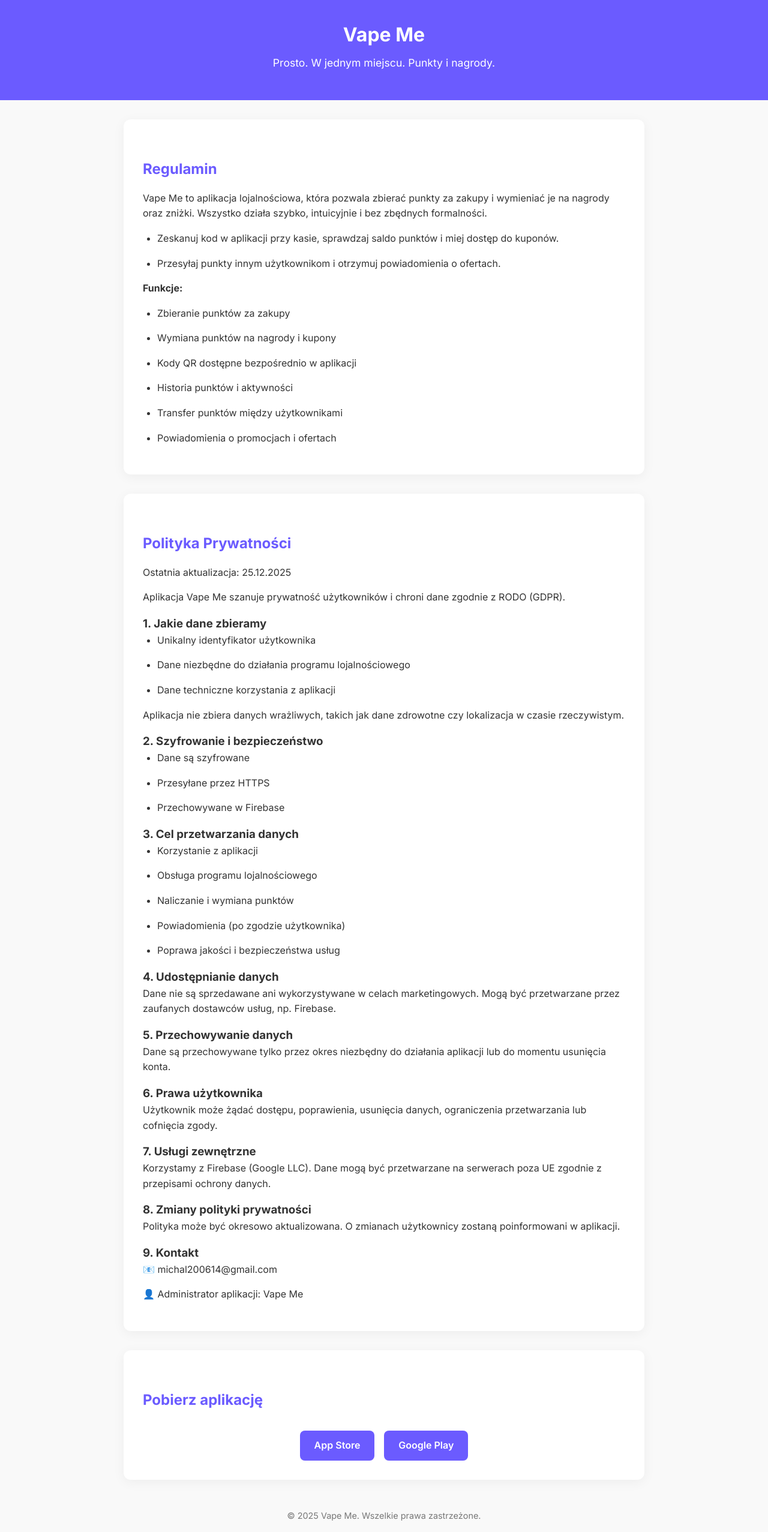
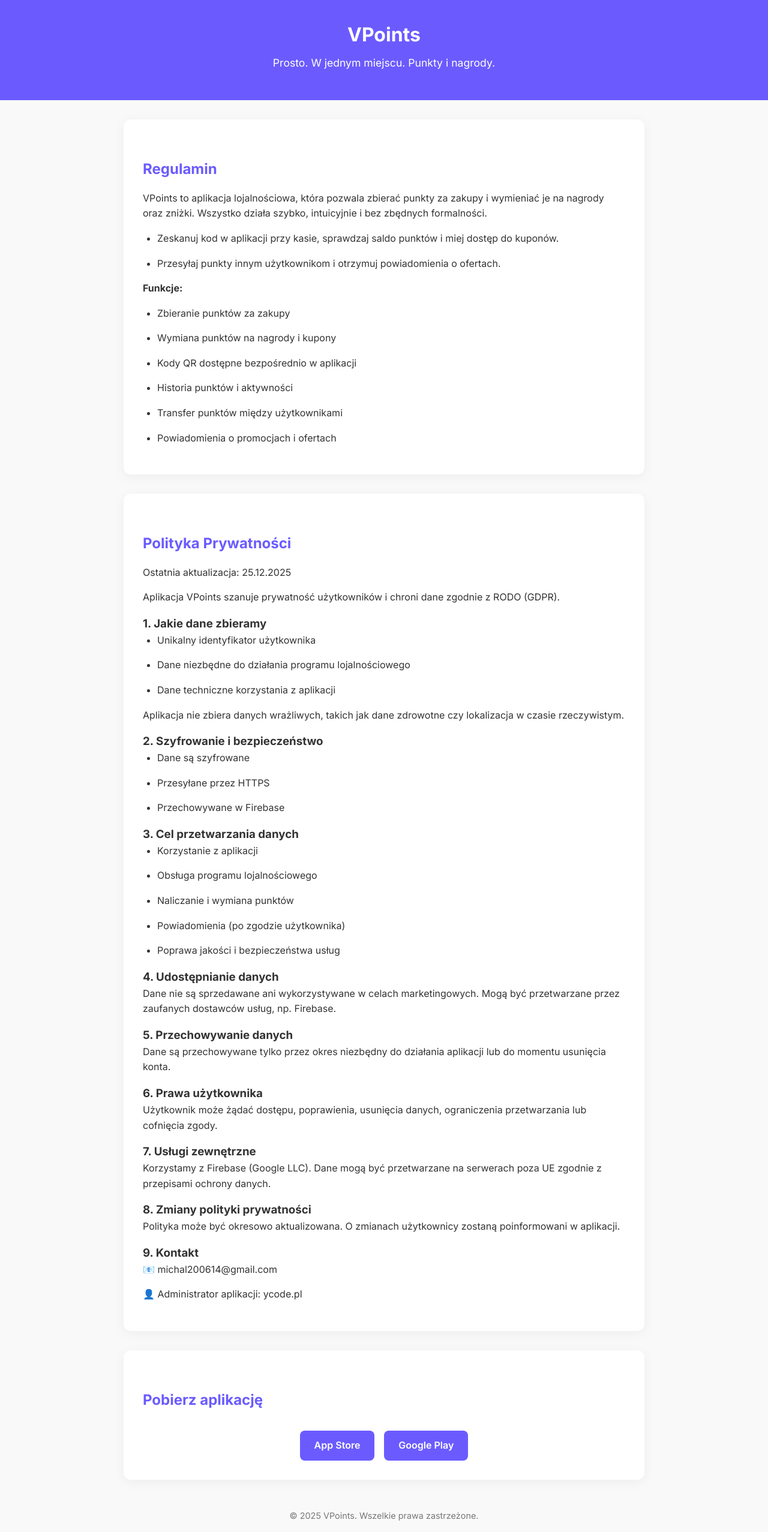
Before and after one commit to WiktorDev/vapeme_app_landing, a plain HTML site: page index.html in a window 1280 px wide. Shown: the whole page at 60% size. Drawn offline with Linux system fonts and the light colour scheme.

Commit message:
Update index.html

```diff
--- a/index.html
+++ b/index.html
@@ -4,7 +4,7 @@
 <head>
     <meta charset="UTF-8">
     <meta name="viewport" content="width=device-width, initial-scale=1.0">
-    <title>Vape Me - Regulamin i Polityka Prywatności</title>
+    <title>VPoints - Regulamin i Polityka Prywatności</title>
     <link href="https://fonts.googleapis.com/css2?family=Inter:wght@400;600;700&display=swap" rel="stylesheet">
     <style>
         /* Reset i podstawowe style */
@@ -95,13 +95,13 @@
 </head>
 <body>
     <header>
-        <h1>Vape Me</h1>
+        <h1>VPoints</h1>
         <p>Prosto. W jednym miejscu. Punkty i nagrody.</p>
     </header>
     <main>
         <section>
             <h2>Regulamin</h2>
-            <p>Vape Me to aplikacja lojalnościowa, która pozwala zbierać punkty za zakupy i wymieniać je na nagrody oraz zniżki. Wszystko działa szybko, intuicyjnie i bez zbędnych formalności.</p>
+            <p>VPoints to aplikacja lojalnościowa, która pozwala zbierać punkty za zakupy i wymieniać je na nagrody oraz zniżki. Wszystko działa szybko, intuicyjnie i bez zbędnych formalności.</p>
             <ul>
                 <li>Zeskanuj kod w aplikacji przy kasie, sprawdzaj saldo punktów i miej dostęp do kuponów.</li>
                 <li>Przesyłaj punkty innym użytkownikom i otrzymuj powiadomienia o ofertach.</li>
@@ -120,7 +120,7 @@
         <section>
             <h2>Polityka Prywatności</h2>
             <p>Ostatnia aktualizacja: 25.12.2025</p>
-            <p>Aplikacja Vape Me szanuje prywatność użytkowników i chroni dane zgodnie z RODO (GDPR).</p>
+            <p>Aplikacja VPoints szanuje prywatność użytkowników i chroni dane zgodnie z RODO (GDPR).</p>
             <h3>1. Jakie dane zbieramy</h3>
             <ul>
                 <li>Unikalny identyfikator użytkownika</li>
@@ -162,7 +162,7 @@
 
             <h3>9. Kontakt</h3>
             <p>📧 michal200614@gmail.com</p>
-            <p>👤 Administrator aplikacji: Vape Me</p>
+            <p>👤 Administrator aplikacji: ycode.pl</p>
         </section>
 
         <section>
@@ -175,7 +175,7 @@
     </main>
 
     <footer>
-        &copy; 2025 Vape Me. Wszelkie prawa zastrzeżone.
+        &copy; 2025 VPoints. Wszelkie prawa zastrzeżone.
     </footer>
 </body>
 </html>
```
